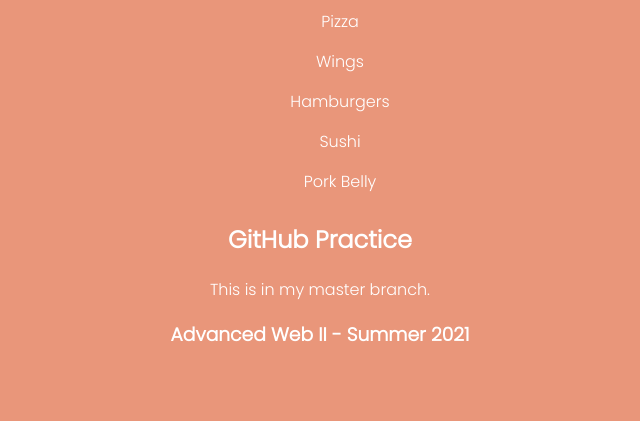
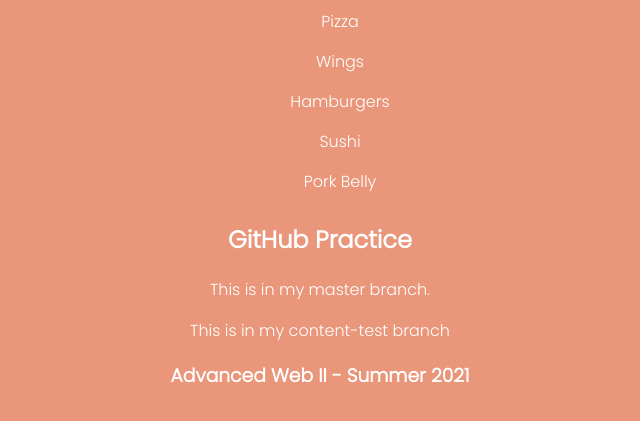
Before and after one commit to jennypbenitez/m1-hw1-benitez-jennifer, a plain HTML site: page index.html in a window 1280 px wide. Shown: the part 89-510 px from the top of the page, without its empty margins (320-960 px from the left). Drawn offline with Linux system fonts and the light colour scheme.

Commit message:
new paragraph messaage

```diff
--- a/index.html
+++ b/index.html
@@ -26,6 +26,7 @@
 
         <h2>GitHub Practice</h2>
         <p>This is in my master branch.</p>
+        <p>This is in my content-test branch</p>
 
     </main>
 
```
